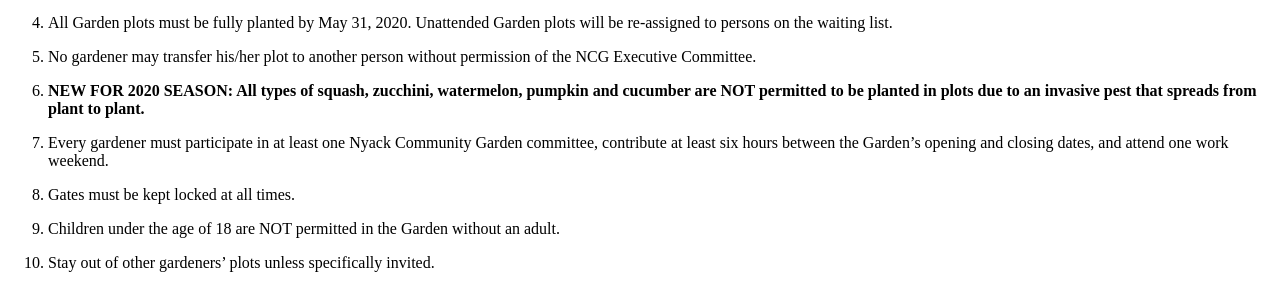
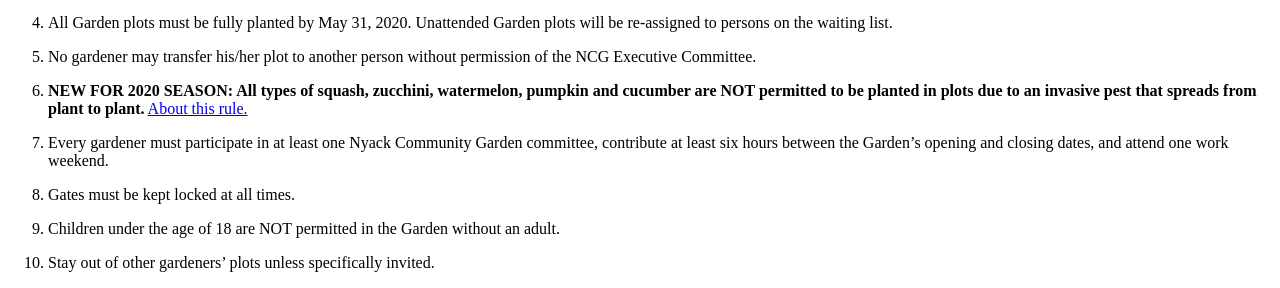
Before and after one commit to bosborne/nyackcommunitygarden, a Jekyll site: the page built from garden-rules/index.md, in a window 1280 px wide. Shown: the part 414-702 px from the top of the page. Built offline with Jekyll 4.4.1, drawn with Linux system fonts in a browser that asks for light colours; nearby versions of some CDN libraries; library files that are not in the unit come from our copies.

Commit message:
Add link to borer  rule

```diff
--- a/garden-rules/index.md
+++ b/garden-rules/index.md
@@ -17,7 +17,8 @@
 5. No gardener may transfer his/her plot to another person without permission of the NCG Executive
 Committee.
 
-6. <b>NEW FOR 2020 SEASON: All types of squash, zucchini, watermelon, pumpkin and cucumber are NOT permitted to be planted in plots due to an invasive pest that spreads from plant to plant.</b>
+6. <b>NEW FOR 2020 SEASON: All types of squash, zucchini, watermelon, pumpkin and cucumber are NOT permitted to
+be planted in plots due to an invasive pest that spreads from plant to plant.</b> [About this rule.](https://nyackcommunitygarden.info/blog/2019-about-the-squash-borer)
 
 7. Every gardener must participate in at least one Nyack Community Garden committee, contribute at least six hours between the Garden’s opening and closing dates, and attend one work weekend.
 
```
